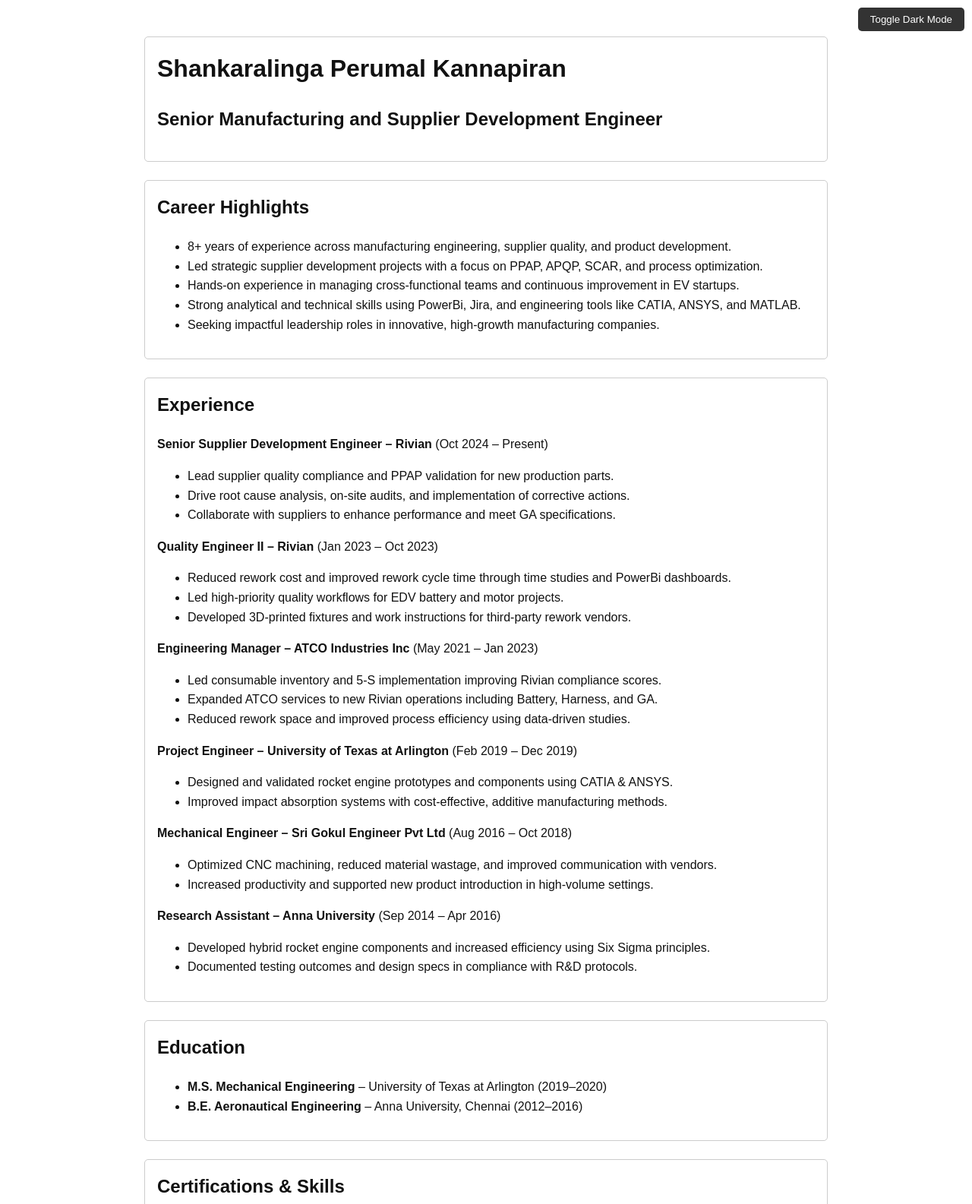
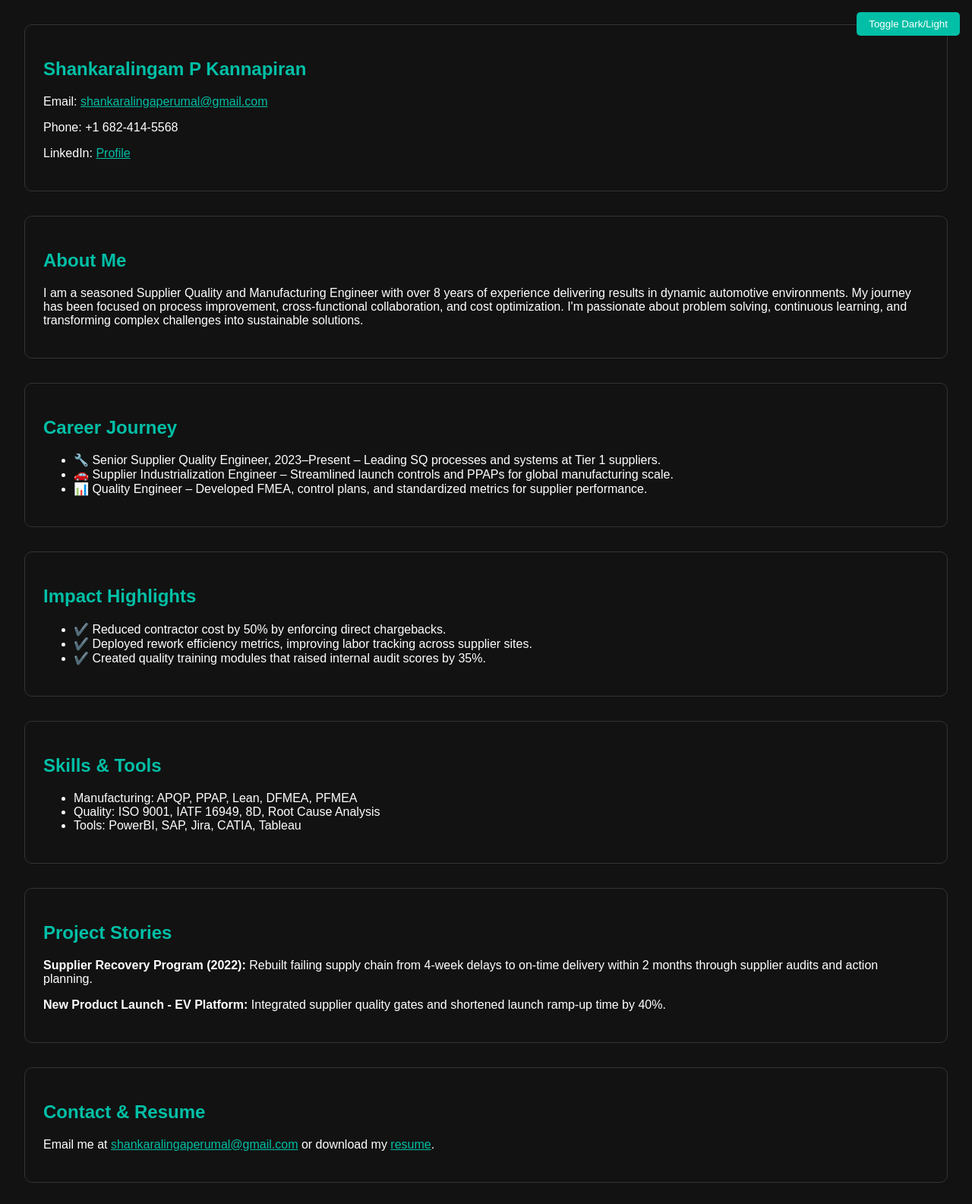
Before and after one commit to ShankaralingaPerumal/About-Shankar, a plain HTML site: page index.html in a window 1280 px wide. Shown: the top 1585 px of the page at 76% size. Drawn offline with Linux system fonts and the light colour scheme.

Commit message:
Update index.html

```diff
--- a/index.html
+++ b/index.html
@@ -1,148 +1,120 @@
 <!DOCTYPE html>
 <html lang="en">
+
 <head>
   <meta charset="UTF-8" />
   <meta name="viewport" content="width=device-width, initial-scale=1.0" />
-  <title>Shankaralinga Perumal Kannapiran</title>
+  <title>Shankaralingam P K | Career Portfolio</title>
   <style>
     :root {
-      --bg-light: #ffffff;
-      --text-light: #111111;
-      --bg-dark: #121212;
-      --text-dark: #e0e0e0;
-      --border-color: #cccccc;
+      --bg-color: #121212;
+      --text-color: #ffffff;
+      --section-border: #333;
+      --accent-color: #00bfa6;
+    }
+
+    body.light-mode {
+      --bg-color: #f9f9f9;
+      --text-color: #1a1a1a;
+      --section-border: #ccc;
     }
 
     body {
+      background-color: var(--bg-color);
+      color: var(--text-color);
       font-family: Arial, sans-serif;
-      line-height: 1.6;
       margin: 0;
-      padding: 0;
-      background-color: var(--bg-light);
-      color: var(--text-light);
-      transition: background-color 0.3s, color 0.3s;
+      padding: 2rem;
+      transition: background 0.3s, color 0.3s;
     }
 
-    .container {
-      max-width: 900px;
-      margin: 2rem auto;
-      padding: 1rem;
-    }
-
-    header, section {
-      border: 1px solid var(--border-color);
+    .toggle {
+      position: fixed;
+      top: 1rem;
+      right: 1rem;
+      padding: 0.5rem 1rem;
+      background: var(--accent-color);
+      border: none;
+      color: white;
+      cursor: pointer;
       border-radius: 5px;
-      padding: 1rem;
-      margin-bottom: 1.5rem;
-      background: inherit;
     }
 
     h1, h2 {
-      margin-top: 0;
+      color: var(--accent-color);
     }
 
-    .toggle-btn {
-      position: fixed;
-      top: 10px;
-      right: 10px;
-      padding: 0.5rem 1rem;
-      cursor: pointer;
-      background: #333;
-      color: #fff;
-      border: none;
-      border-radius: 5px;
+    section {
+      border: 1px solid var(--section-border);
+      padding: 1.5rem;
+      margin-bottom: 2rem;
+      border-radius: 10px;
     }
 
-    body.dark-mode {
-      background-color: var(--bg-dark);
-      color: var(--text-dark);
-    }
-
-    body.dark-mode header,
-    body.dark-mode section {
-      border-color: #444;
+    a {
+      color: var(--accent-color);
     }
   </style>
 </head>
+
 <body>
-  <button class="toggle-btn" onclick="toggleMode()">Toggle Dark Mode</button>
-  <div class="container">
-    <header>
-      <h1>Shankaralinga Perumal Kannapiran</h1>
-      <h2>Senior Manufacturing and Supplier Development Engineer</h2>
-    </header>
+  <button class="toggle" onclick="toggleMode()">Toggle Dark/Light</button>
 
   <section>
-      <h2>Career Highlights</h2>
+    <h1>Shankaralingam P Kannapiran</h1>
+    <p>Email: <a href="mailto:shankaralingaperumal@gmail.com">shankaralingaperumal@gmail.com</a></p>
+    <p>Phone: +1 682-414-5568</p>
+    <p>LinkedIn: <a href="https://www.linkedin.com/in/shankaralingaperumal-kannapiran-05352b74/" target="_blank">Profile</a></p>
+  </section>
+
+  <section>
+    <h2>About Me</h2>
+    <p>I am a seasoned Supplier Quality and Manufacturing Engineer with over 8 years of experience delivering results in dynamic automotive environments. My journey has been focused on process improvement, cross-functional collaboration, and cost optimization. I'm passionate about problem solving, continuous learning, and transforming complex challenges into sustainable solutions.</p>
+  </section>
+
+  <section>
+    <h2>Career Journey</h2>
     <ul>
-        <li>8+ years of experience across manufacturing engineering, supplier quality, and product development.</li>
-        <li>Led strategic supplier development projects with a focus on PPAP, APQP, SCAR, and process optimization.</li>
-        <li>Hands-on experience in managing cross-functional teams and continuous improvement in EV startups.</li>
-        <li>Strong analytical and technical skills using PowerBi, Jira, and engineering tools like CATIA, ANSYS, and MATLAB.</li>
-        <li>Seeking impactful leadership roles in innovative, high-growth manufacturing companies.</li>
+      <li>🔧 Senior Supplier Quality Engineer, 2023–Present – Leading SQ processes and systems at Tier 1 suppliers.</li>
+      <li>🚗 Supplier Industrialization Engineer – Streamlined launch controls and PPAPs for global manufacturing scale.</li>
+      <li>📊 Quality Engineer – Developed FMEA, control plans, and standardized metrics for supplier performance.</li>
     </ul>
   </section>
 
   <section>
-      <h2>Experience</h2>
-      <p><strong>Senior Supplier Development Engineer – Rivian</strong> (Oct 2024 – Present)</p>
+    <h2>Impact Highlights</h2>
     <ul>
-        <li>Lead supplier quality compliance and PPAP validation for new production parts.</li>
-        <li>Drive root cause analysis, on-site audits, and implementation of corrective actions.</li>
-        <li>Collaborate with suppliers to enhance performance and meet GA specifications.</li>
-      </ul>
-      <p><strong>Quality Engineer II – Rivian</strong> (Jan 2023 – Oct 2023)</p>
-      <ul>
-        <li>Reduced rework cost and improved rework cycle time through time studies and PowerBi dashboards.</li>
-        <li>Led high-priority quality workflows for EDV battery and motor projects.</li>
-        <li>Developed 3D-printed fixtures and work instructions for third-party rework vendors.</li>
-      </ul>
-      <p><strong>Engineering Manager – ATCO Industries Inc</strong> (May 2021 – Jan 2023)</p>
-      <ul>
-        <li>Led consumable inventory and 5-S implementation improving Rivian compliance scores.</li>
-        <li>Expanded ATCO services to new Rivian operations including Battery, Harness, and GA.</li>
-        <li>Reduced rework space and improved process efficiency using data-driven studies.</li>
-      </ul>
-      <p><strong>Project Engineer – University of Texas at Arlington</strong> (Feb 2019 – Dec 2019)</p>
-      <ul>
-        <li>Designed and validated rocket engine prototypes and components using CATIA & ANSYS.</li>
-        <li>Improved impact absorption systems with cost-effective, additive manufacturing methods.</li>
-      </ul>
-      <p><strong>Mechanical Engineer – Sri Gokul Engineer Pvt Ltd</strong> (Aug 2016 – Oct 2018)</p>
-      <ul>
-        <li>Optimized CNC machining, reduced material wastage, and improved communication with vendors.</li>
-        <li>Increased productivity and supported new product introduction in high-volume settings.</li>
-      </ul>
-      <p><strong>Research Assistant – Anna University</strong> (Sep 2014 – Apr 2016)</p>
-      <ul>
-        <li>Developed hybrid rocket engine components and increased efficiency using Six Sigma principles.</li>
-        <li>Documented testing outcomes and design specs in compliance with R&D protocols.</li>
+      <li>✔️ Reduced contractor cost by 50% by enforcing direct chargebacks.</li>
+      <li>✔️ Deployed rework efficiency metrics, improving labor tracking across supplier sites.</li>
+      <li>✔️ Created quality training modules that raised internal audit scores by 35%.</li>
     </ul>
   </section>
 
   <section>
-      <h2>Education</h2>
+    <h2>Skills & Tools</h2>
     <ul>
-        <li><strong>M.S. Mechanical Engineering</strong> – University of Texas at Arlington (2019–2020)</li>
-        <li><strong>B.E. Aeronautical Engineering</strong> – Anna University, Chennai (2012–2016)</li>
+      <li>Manufacturing: APQP, PPAP, Lean, DFMEA, PFMEA</li>
+      <li>Quality: ISO 9001, IATF 16949, 8D, Root Cause Analysis</li>
+      <li>Tools: PowerBI, SAP, Jira, CATIA, Tableau</li>
     </ul>
   </section>
 
   <section>
-      <h2>Certifications & Skills</h2>
-      <ul>
-        <li>Certifications: Six Sigma Green Belt, GD&T, FMEA, Lean Manufacturing, Supply Chain, Project Management</li>
-        <li>Design Software: CATIA V5, AutoCAD, SolidWorks, MATLAB, ANSYS</li>
-        <li>Tools: PowerBi, Smartsheet, Jira, MS Office, Excel</li>
-        <li>Skills: Leadership, Presentation, Negotiation, Root Cause Analysis, Data Interpretation</li>
-      </ul>
+    <h2>Project Stories</h2>
+    <p><strong>Supplier Recovery Program (2022):</strong> Rebuilt failing supply chain from 4-week delays to on-time delivery within 2 months through supplier audits and action planning.</p>
+    <p><strong>New Product Launch - EV Platform:</strong> Integrated supplier quality gates and shortened launch ramp-up time by 40%.</p>
   </section>
-  </div>
+
+  <section>
+    <h2>Contact & Resume</h2>
+    <p>Email me at <a href="mailto:shankaralingaperumal@gmail.com">shankaralingaperumal@gmail.com</a> or download my <a href="#">resume</a>.</p>
+  </section>
 
   <script>
     function toggleMode() {
-      document.body.classList.toggle('dark-mode');
+      document.body.classList.toggle("light-mode");
     }
   </script>
 </body>
+
 </html>
```
Lines whose indentation alone changed are shown as unchanged.
